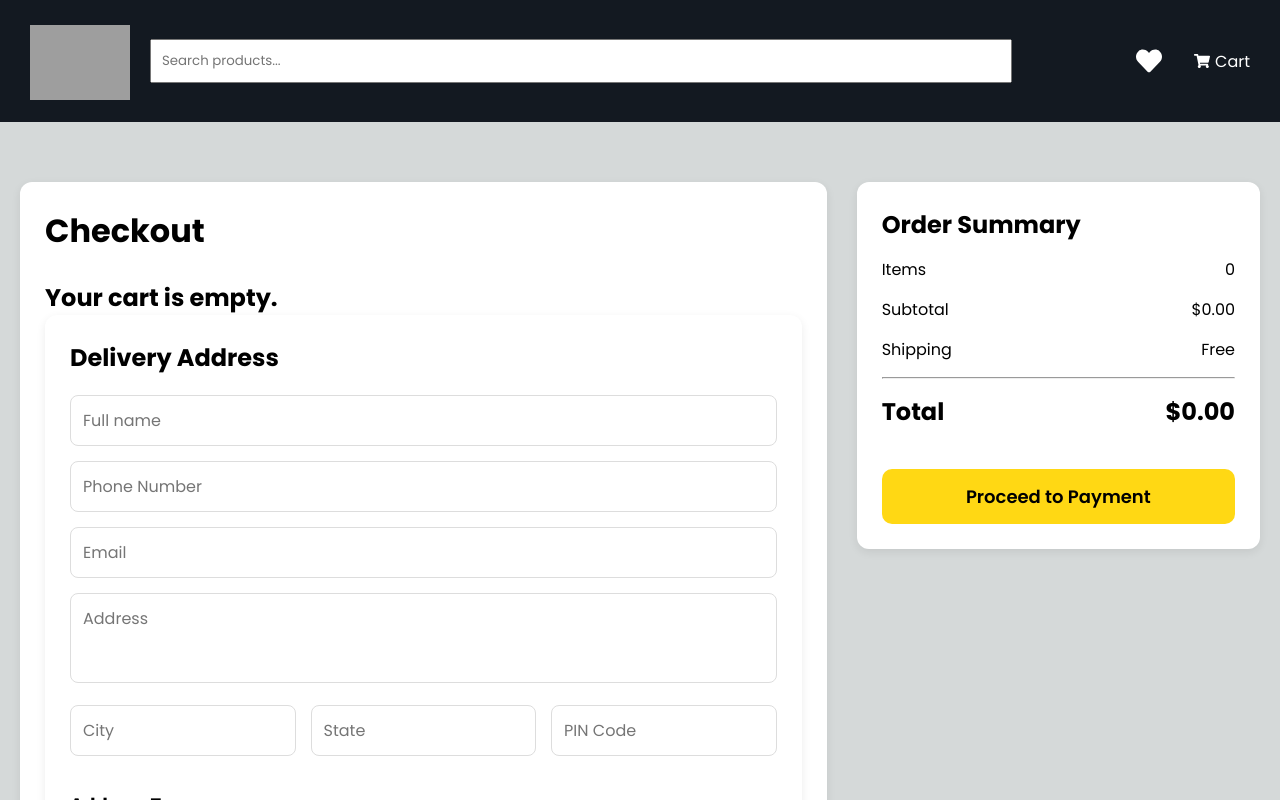
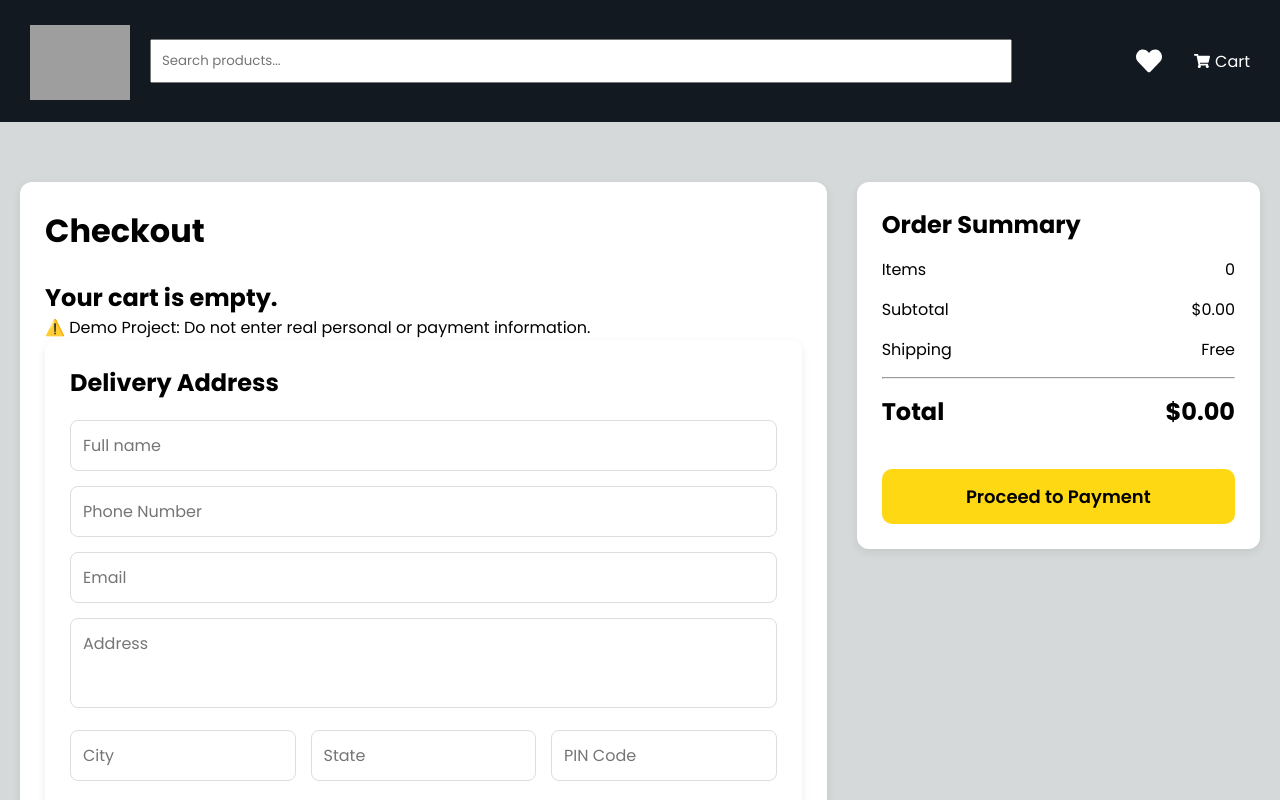
Before and after one commit to ankush-kashyap/ecommere-app, a React (Vite) app: page /checkout in a window 1280 px wide. Shown: the top 800 px of the page. Built offline with nearby package versions, Linux system fonts and the light colour scheme; grey boxes are pictures that could not be loaded.

Commit message:
danger solution

```diff
--- a/src/components/checkout.jsx
+++ b/src/components/checkout.jsx
@@ -59,7 +59,9 @@ function Checkout({ cartItems }) {
           ))
         )}
 
-
+        <div className="demo-notice">
+          ⚠️ Demo Project: Do not enter real personal or payment information.
+        </div>
         <div className="address-box">
 
           <h2>Delivery Address</h2>
```
